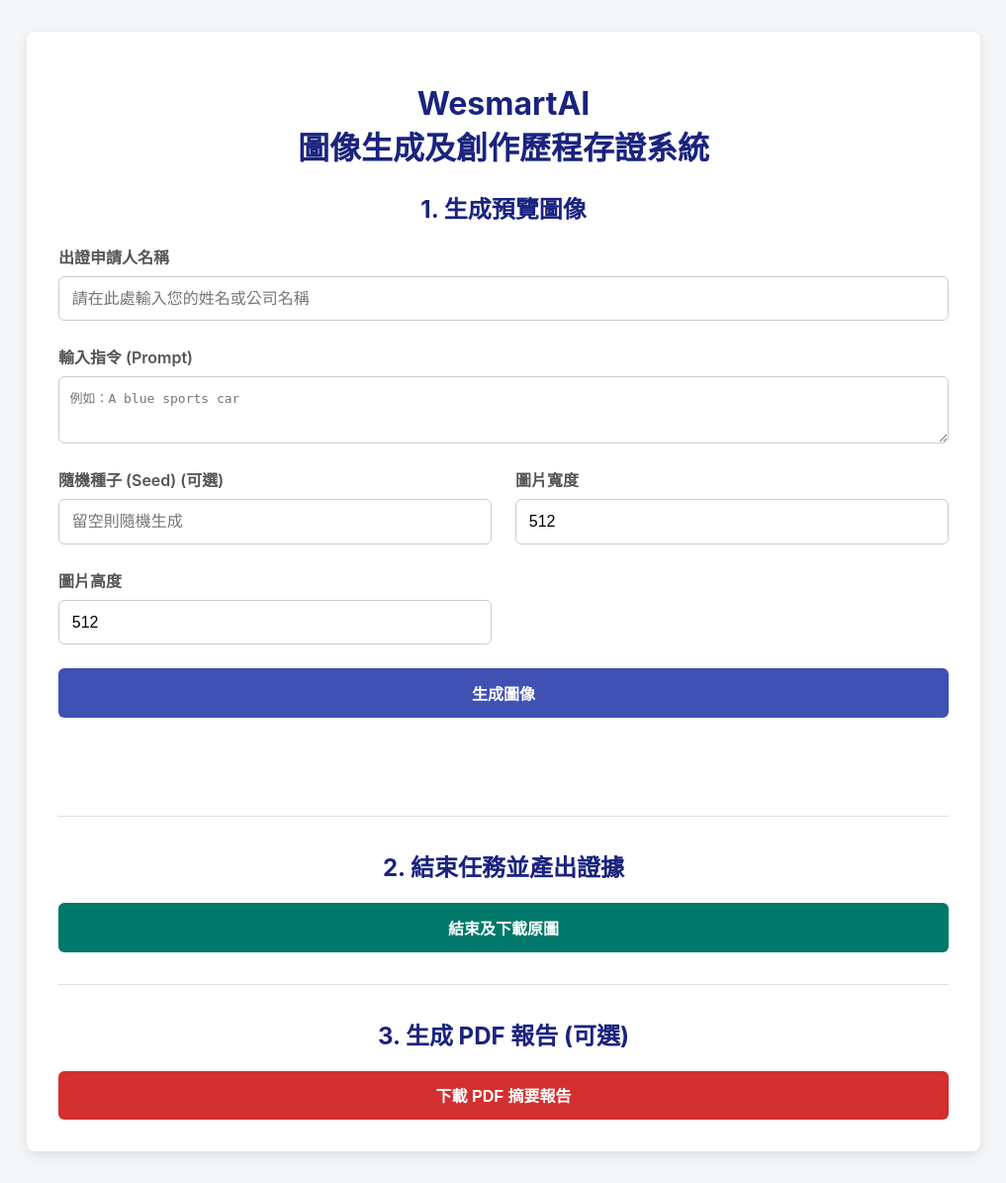
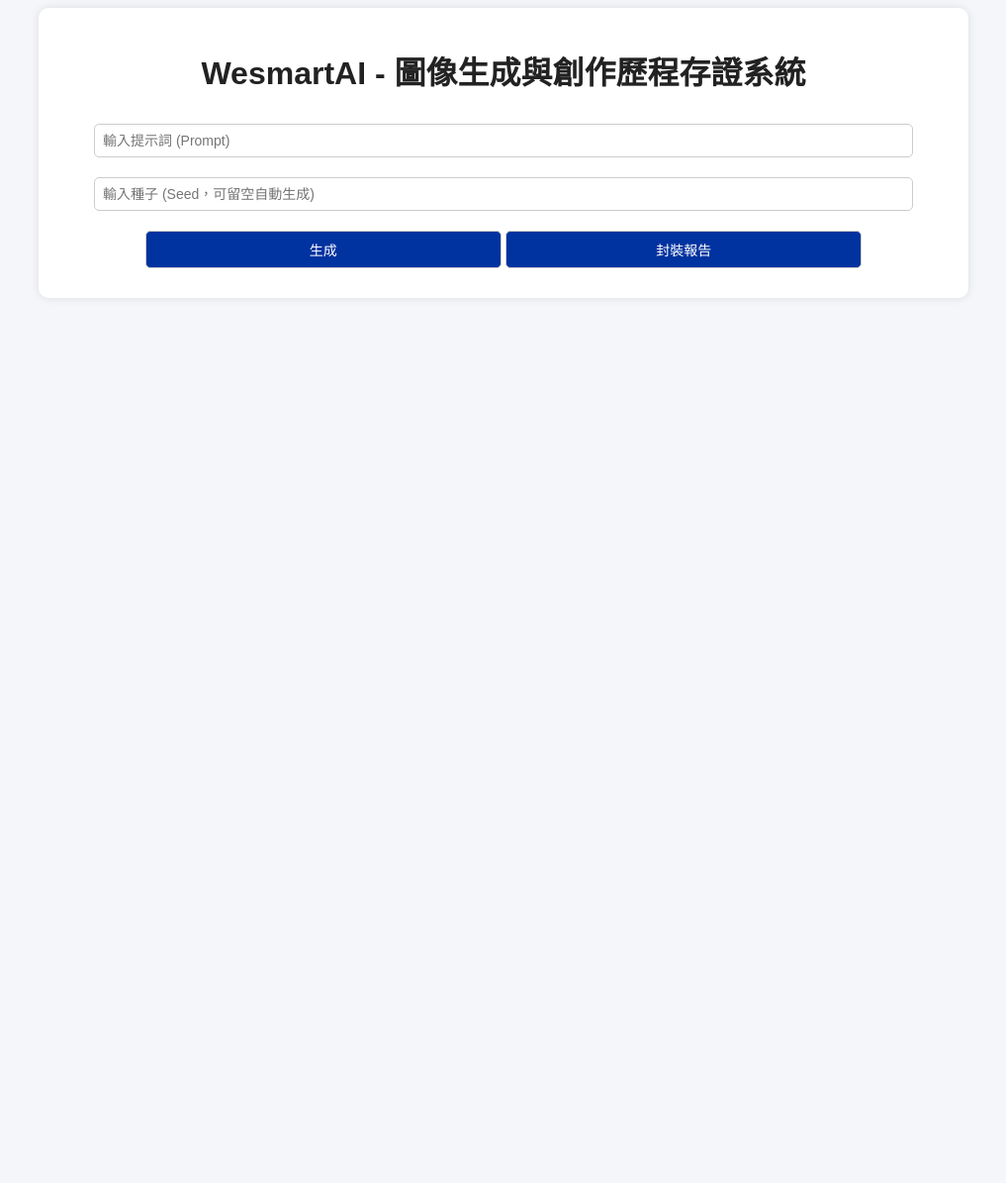
Before and after one commit to takecovertaiwan-cmyk/FLUX-1.1-pro-ultra-2.0, a Flask app: page / in a window 1280 px wide. Shown: the whole page at 99% size, without its empty margins (131-1148 px from the left). After the commit the page ends 271 px from the top, so only its background shows below. Run offline with Flask 3, Linux system fonts and the light colour scheme.

Commit message:
Update index.html

```diff
--- a/templates/index.html
+++ b/templates/index.html
@@ -1,212 +1,103 @@
 <!DOCTYPE html>
 <html lang="zh-Hant">
 <head>
+  <!-- A1. 頁面設定與樣式區 -->
   <meta charset="UTF-8">
   <meta name="viewport" content="width=device-width, initial-scale=1.0">
-    <title>WesmartAI<br>圖像生成及創作歷程存證系統</title>
+  <title>WesmartAI - 圖像生成與創作歷程存證系統</title>
   <style>
-        body { font-family: -apple-system, BlinkMacSystemFont, "Segoe UI", Roboto, "Helvetica Neue", Arial, sans-serif; margin: 0; padding: 2em; background-color: #f4f6f8; color: #333; }
-        .container { max-width: 900px; margin: auto; background: #fff; padding: 2em; border-radius: 8px; box-shadow: 0 4px 12px rgba(0,0,0,0.1); }
-        h1, h2 { color: #1a237e; text-align: center; }
-        .form-grid { display: grid; grid-template-columns: 1fr 1fr; gap: 1.5em; margin-bottom: 1.5em; }
-        .form-group { display: flex; flex-direction: column; }
-        .full-width { grid-column: 1 / -1; }
-        label { font-weight: 600; margin-bottom: 0.5em; color: #555; }
-        input, textarea, button { font-size: 1em; padding: 0.8em; border-radius: 6px; border: 1px solid #ccc; }
-        button { background-color: #3f51b5; color: white; border: none; cursor: pointer; font-weight: bold; transition: background-color 0.2s ease; }
-        button:hover { background-color: #303f9f; }
-        button:disabled { background-color: #9fa8da; cursor: not-allowed; }
-        #end-btn { background-color: #00796b; }
-        #end-btn:hover { background-color: #004d40; }
-        #report-btn { background-color: #d32f2f; }
-        #report-btn:hover { background-color: #b71c1c; }
-        #results-grid { display: grid; grid-template-columns: repeat(auto-fill, minmax(220px, 1fr)); gap: 1.5em; margin-top: 1.5em; }
-        .result-card { border: 1px solid #e0e0e0; border-radius: 8px; overflow: hidden; text-align: center; box-shadow: 0 2px 6px rgba(0,0,0,0.05); }
-        .result-card img { max-width: 100%; height: auto; display: block; }
-        .result-card p { padding: 1em; margin: 0; background: #fafafa; font-size: 0.9em; }
-        .spinner { margin: 2em auto; width: 40px; height: 40px; border: 4px solid #f3f3f3; border-top: 4px solid #3f51b5; border-radius: 50%; animation: spin 1s linear infinite; display: none; }
-        @keyframes spin { 0% { transform: rotate(0deg); } 100% { transform: rotate(360deg); } }
-        #status { text-align: center; margin-top: 1em; font-weight: 500; min-height: 1.2em; }
-        hr { border: none; height: 1px; background-color: #e0e0e0; margin: 2em 0; }
+    body { font-family: 'Noto Sans TC', sans-serif; background:#f4f6fa; color:#222; text-align:center; }
+    h1 { margin-top:20px; }
+    .container { max-width:900px; margin:0 auto; padding:20px; background:#fff; border-radius:10px; box-shadow:0 0 10px rgba(0,0,0,0.1); }
+    input, textarea, button { margin:10px 0; padding:8px; width:90%; border-radius:5px; border:1px solid #ccc; font-size:14px; }
+    button { background:#0033A0; color:white; cursor:pointer; width:40%; }
+    button:hover { background:#002070; }
+    img.preview { width:256px; margin-top:10px; border-radius:6px; box-shadow:0 0 5px rgba(0,0,0,0.2); }
+    .hash-block { text-align:left; margin:10px auto; background:#f8f9fc; padding:10px; border-radius:8px; border:1px solid #ddd; width:90%; }
+    .log-area { text-align:left; white-space:pre-line; background:#f9f9f9; border:1px solid #ddd; padding:10px; border-radius:6px; }
   </style>
 </head>
 <body>
   <div class="container">
-        <h1>WesmartAI<br>圖像生成及創作歷程存證系統</h1>
+    <!-- A2. 主容器區 -->
+    <h1>WesmartAI - 圖像生成與創作歷程存證系統</h1>
 
-        <h2>1. 生成預覽圖像</h2>
-        <div class="form-grid">
-            <div class="form-group full-width">
-                <label for="applicant_name">出證申請人名稱</label>
-                <input type="text" id="applicant_name" placeholder="請在此處輸入您的姓名或公司名稱">
-            </div>
-            <div class="form-group full-width">
-                <label for="prompt">輸入指令 (Prompt)</label>
-                <textarea id="prompt" placeholder="例如：A blue sports car" rows="3"></textarea>
-            </div>
-            <div class="form-group">
-                <label for="seed">隨機種子 (Seed) (可選)</label>
-                <input type="text" id="seed" placeholder="留空則隨機生成">
-            </div>
-             <div class="form-group">
-                <label for="width">圖片寬度</label>
-                <input type="number" id="width" value="512">
-            </div>
-             <div class="form-group">
-                <label for="height">圖片高度</label>
-                <input type="number" id="height" value="512">
-            </div>
-            <div class="form-group full-width">
-                <button id="generate-btn">生成圖像</button>
-            </div>
+    <!-- A2-1. 使用者輸入區 -->
+    <input type="text" id="prompt" placeholder="輸入提示詞 (Prompt)">
+    <input type="text" id="seed" placeholder="輸入種子 (Seed，可留空自動生成)">
+
+    <!-- A2-2. 操作按鈕區 -->
+    <button id="generateBtn">生成</button>
+    <button id="finalizeBtn">封裝報告</button>
+
+    <!-- A2-3. 結果顯示區 -->
+    <div id="output"></div>
   </div>
 
-        <div id="spinner" class="spinner"></div>
-        <div id="status"></div>
-        <div id="results-grid"></div>
+  <!-- A3. 腳本區：包含事件綁定、後端交互、顯示邏輯 -->
+  <script>
+    // === A3-1. 綁定生成按鈕 ===
+    document.getElementById('generateBtn').addEventListener('click', async () => {
+      const prompt = document.getElementById('prompt').value.trim();
+      const seed = document.getElementById('seed').value.trim() || crypto.randomUUID();
+      const output = document.getElementById('output');
+      output.innerHTML = '<p>⏳ 正在生成中...</p>';
 
-        <hr>
-
-        <h2>2. 結束任務並產出證據</h2>
-        <div class="form-group full-width">
-             <button id="end-btn" disabled>結束及下載原圖</button>
-        </div>
-
-        <hr>
-
-        <h2>3. 生成 PDF 報告 (可選)</h2>
-        <div class="form-group full-width">
-             <button id="report-btn" disabled>下載 PDF 摘要報告</button>
-        </div>
-    </div>
-
-    <script>
-        const generateBtn = document.getElementById('generate-btn');
-        const endBtn = document.getElementById('end-btn');
-        const reportBtn = document.getElementById('report-btn');
-        const spinner = document.getElementById('spinner');
-        const statusEl = document.getElementById('status');
-        const resultsGrid = document.getElementById('results-grid');
-
-        function downloadFile(url) {
-            const a = document.createElement('a');
-            a.href = url;
-            a.download = url.split('/').pop();
-            document.body.appendChild(a);
-            a.click();
-            document.body.removeChild(a);
-        }
-
-        // --- 步驟 1: 生成預覽 ---
-        generateBtn.addEventListener('click', async () => {
-            const applicantName = document.getElementById('applicant_name').value;
-            if (!applicantName) {
-                alert('請先填寫 申請人名稱！');
-                return;
-            }
-
-            const payload = {
-                prompt: document.getElementById('prompt').value,
-                seed: document.getElementById('seed').value,
-                width: document.getElementById('width').value,
-                height: document.getElementById('height').value,
-            };
-            if (!payload.prompt) {
-                alert('請填寫 Prompt！');
-                return;
-            }
-
-            spinner.style.display = 'block';
-            statusEl.textContent = '正在生成預覽圖...';
-            generateBtn.disabled = true;
+      // === A3-1a. 建立 FormData 以符合 Flask v2 接收邏輯 ===
+      const formData = new FormData();
+      formData.append('prompt', prompt);
+      formData.append('seed', seed);
+      formData.append('model', 'default-model');
 
       try {
-                const response = await fetch('/generate', {
+        const res = await fetch('/generate', {
           method: 'POST',
-                    headers: { 'Content-Type': 'application/json' },
-                    body: JSON.stringify(payload),
+          body: formData
         });
-                const result = await response.json();
 
-                if (response.ok) {
-                    statusEl.textContent = `✅ 版本 ${result.version} 預覽圖生成成功。`;
-                    const card = document.createElement('div');
-                    card.className = 'result-card';
-                    card.innerHTML = `<img src="${result.preview_url}" alt="Preview ${result.version}"><p>版本 ${result.version}</p>`;
-                    resultsGrid.appendChild(card);
-                    endBtn.disabled = false;
-                } else {
-                    throw new Error(result.error || '預覽圖生成失敗');
-                }
-            } catch (error) {
-                statusEl.textContent = `❌ 錯誤: ${error.message}`;
-            } finally {
-                spinner.style.display = 'none';
-                generateBtn.disabled = false;
+        if (!res.ok) throw new Error('後端回傳錯誤: ' + res.status);
+
+        const data = await res.json();
+        if (data.status !== 'success') throw new Error('生成失敗: ' + (data.error || '未知錯誤'));
+
+        // === A3-1b. 顯示回傳結果（包含圖片預覽與 step_hash） ===
+        output.innerHTML = `
+          <div class='hash-block'>
+            <strong>✅ 生成成功</strong><br>
+            Prompt: ${data.record.prompt}<br>
+            Seed: ${data.record.seed}<br>
+            Step Hash: <code>${data.record.step_hash}</code><br>
+            <img class='preview' src='${data.record.image_url}' alt='生成預覽圖'>
+          </div>`;
+
+      } catch (err) {
+        console.error(err);
+        output.innerHTML = `<p style='color:red;'>❌ 錯誤: ${err.message}</p>`;
       }
     });
 
-        // --- 步驟 2: 結束並下載證據 ---
-        endBtn.addEventListener('click', async () => {
-            const applicantName = document.getElementById('applicant_name').value;
-             if (!applicantName) {
-                alert('請確認 申請人名稱 已填寫！');
-                return;
-            }
-
-            spinner.style.display = 'block';
-            statusEl.textContent = '正在結束任務並封裝所有證據...';
-            endBtn.disabled = true;
-            generateBtn.disabled = true;
+    // === A3-2. 封裝報告按鈕 ===
+    document.getElementById('finalizeBtn').addEventListener('click', async () => {
+      const output = document.getElementById('output');
+      output.innerHTML += '<p>📦 正在封裝報告...</p>';
 
       try {
-                const response = await fetch('/finalize_session', {
-                    method: 'POST',
-                    headers: { 'Content-Type': 'application/json' },
-                    body: JSON.stringify({ applicant_name: applicantName }),
-                });
-                const result = await response.json();
+        const res = await fetch('/finalize_session', { method: 'POST' });
+        const data = await res.json();
 
-                if (response.ok) {
-                    statusEl.textContent = '✅ 證據已產出！將自動下載所有原圖...';
-                    result.image_urls.forEach(url => downloadFile(url));
-                    reportBtn.disabled = false;
+        if (data.status === 'success') {
+          output.innerHTML += `
+            <div class='hash-block'>
+              <strong>📘 報告生成完成</strong><br>
+              Final Event Hash: <code>${data.final_event_hash}</code><br>
+              <a href='${data.report_url}' target='_blank'>下載報告 PDF</a>
+            </div>`;
         } else {
-                    throw new Error(result.error || '結束任務失敗');
+          throw new Error('封裝失敗: ' + (data.error || '未知錯誤'));
         }
-            } catch (error) {
-                statusEl.textContent = `❌ 錯誤: ${error.message}`;
-                endBtn.disabled = false;
-                generateBtn.disabled = false;
-            } finally {
-                spinner.style.display = 'none';
-            }
-        });
-
-        // --- 步驟 3: 下載 PDF 報告 ---
-        reportBtn.addEventListener('click', async () => {
-            spinner.style.display = 'block';
-            statusEl.textContent = '正在生成 PDF 報告...';
-            reportBtn.disabled = true;
-
-            try {
-                const response = await fetch('/create_report', {
-                    method: 'POST',
-                    headers: { 'Content-Type': 'application/json' },
-                });
-                const result = await response.json();
-
-                if (response.ok) {
-                    statusEl.textContent = 'PDF 報告生成完畢，即將下載。';
-                    downloadFile(result.report_url);
-                } else {
-                    throw new Error(result.error || '報告生成失敗');
-                }
-            } catch (error) {
-                statusEl.textContent = `❌ 錯誤: ${error.message}`;
-            } finally {
-                spinner.style.display = 'none';
-                reportBtn.disabled = false;
+      } catch (err) {
+        console.error(err);
+        output.innerHTML += `<p style='color:red;'>❌ 錯誤: ${err.message}</p>`;
       }
     });
   </script>
```
Lines whose indentation alone changed are shown as unchanged.
